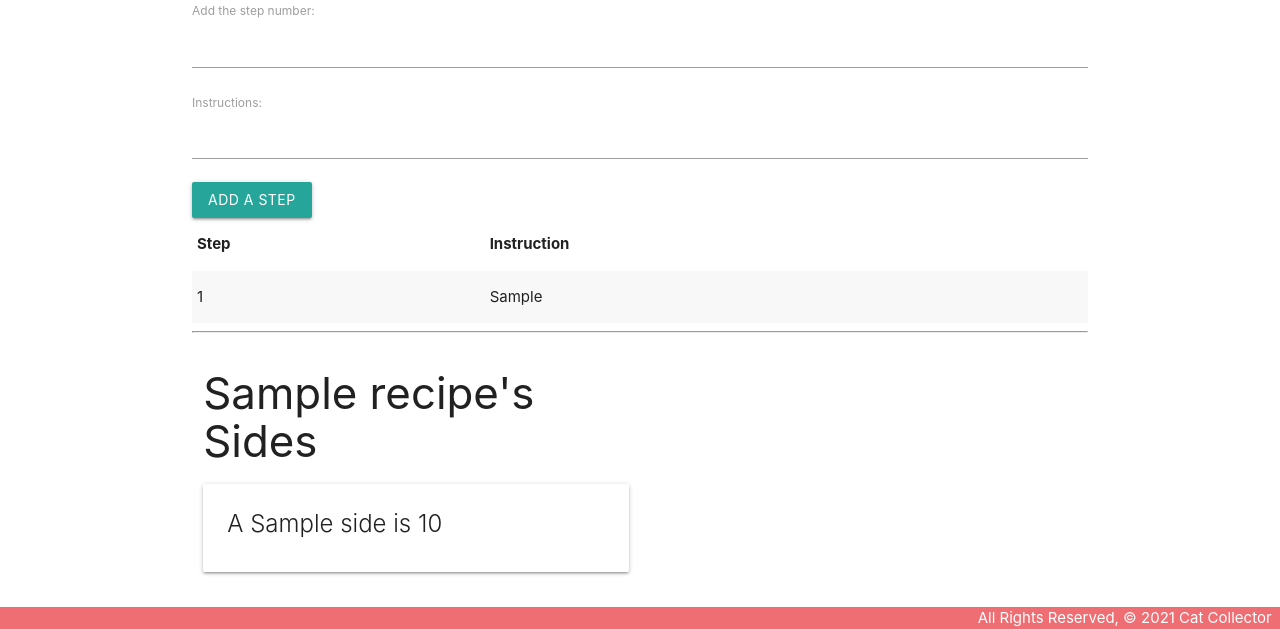
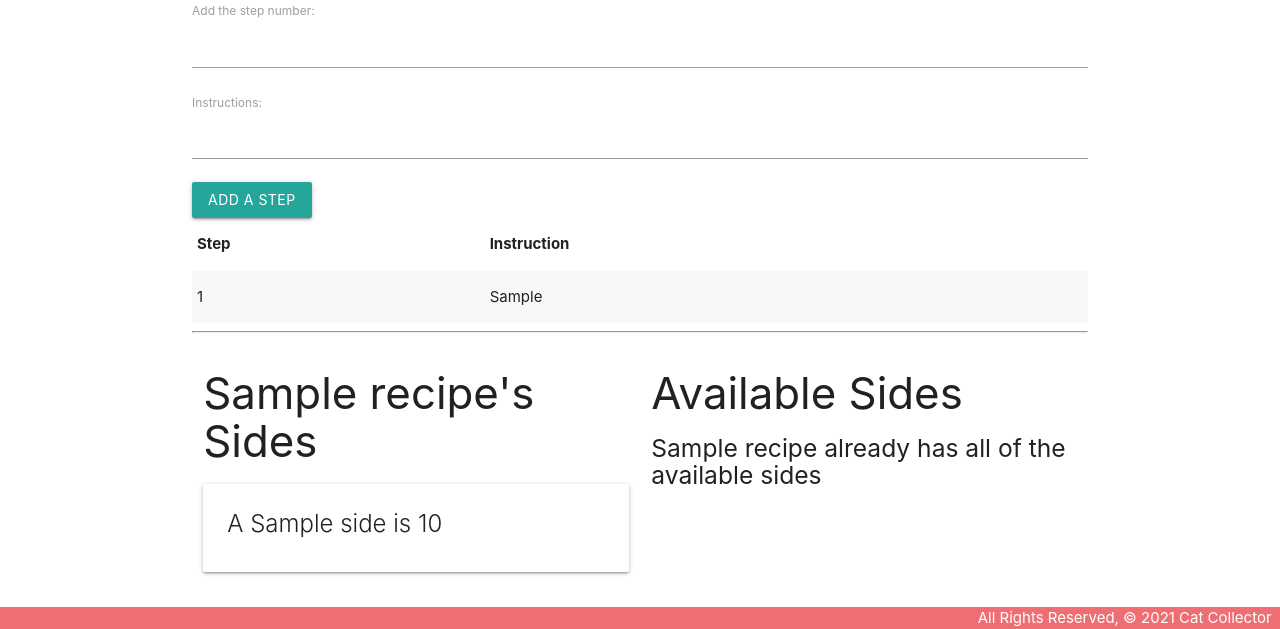
Before and after one commit to FrugalCarrot7/recipecollector, a Django app: page /recipes/1/ in a window 1280 px wide. Shown: the part 443-1072 px from the top of the page. Run offline with Django 4.2, Linux system fonts and the light colour scheme; tables that the repository leaves empty hold one stand-in row (values such as "Sample post").

Commit message:
adds available sides to detail

```diff
--- a/main_app/templates/base.html
+++ b/main_app/templates/base.html
@@ -5,7 +5,7 @@
   <meta charset="UTF-8">
   <meta name="viewport" content="width=device-width, initial-scale=1.0">
   <meta http-equiv="X-UA-Compatible" content="ie=edge">
-  <title>Cat Collector</title>
+  <title>Recipe Collector</title>
   <link rel="stylesheet" href="https://cdnjs.cloudflare.com/ajax/libs/materialize/1.0.0/css/materialize.min.css">
   <link rel="stylesheet" type="text/css" href="{% static 'css/style.css' %}">
 </head>
--- a/main_app/templates/recipes/detail.html
+++ b/main_app/templates/recipes/detail.html
@@ -55,4 +55,27 @@
       <h5>No Sides. You just might starve</h5>
     {% endif %}
   </div>
+  <div class="col s6">
+    <h3>Available Sides</h3>
+    {% if sides.count %}
+      {% for side in sides.all %}
+        <div class="card">
+          <div class="card-content">
+            <span class="card-title">
+              A {{ side.name }} {{ side.price }}
+            </span>
+          </div>
+          <div class="card-action">
+            <form action="" method="POST">
+              {% csrf_token %}
+              <button type="submit" class="btn">Add</button>
+            </form>
+          </div>
+        </div>
+      {% endfor %}
+    {% else %}
+      <h5>{{recipe.name}} already has all of the available sides</h5>
+    {% endif %}
+  </div>
+</div>
 {% endblock %}
--- a/main_app/views.py
+++ b/main_app/views.py
@@ -19,8 +19,12 @@ def recipes_index(request):
 
 def recipes_detail(request, recipe_id):
   recipe = Recipe.objects.get(id=recipe_id)
+  id_list = recipe.sides.all().values_list('id')
+  sides_recipe_doesnt_have = Side.objects.exclude(id__in=id_list)
   step_form = StepForm()
-  return render(request, 'recipes/detail.html', { 'recipe': recipe, 'step_form': step_form })
+  return render(request, 'recipes/detail.html', {
+     'recipe': recipe, 'step_form': step_form, 'sides': sides_recipe_doesnt_have
+     })
 
 class RecipeCreate(CreateView):
   model = Recipe
```
